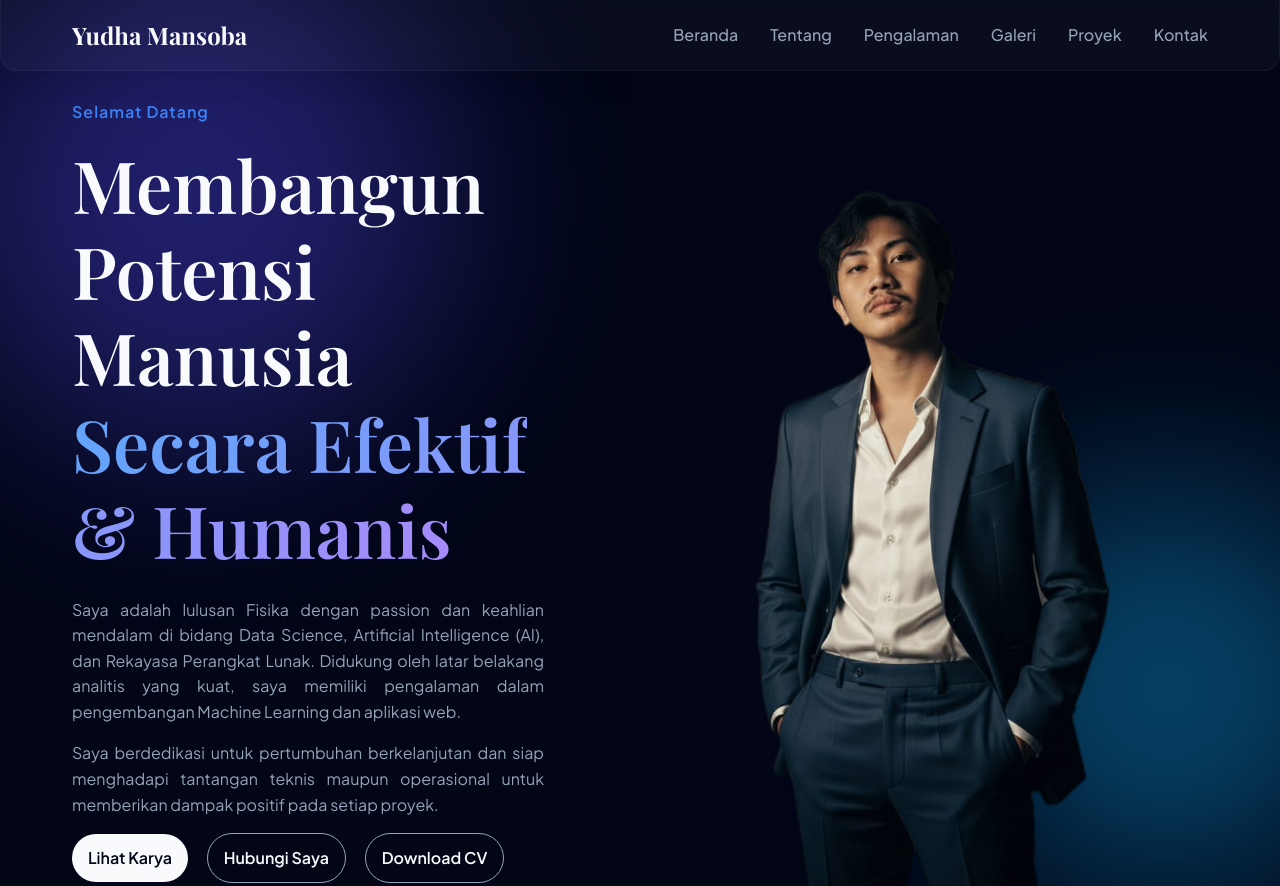
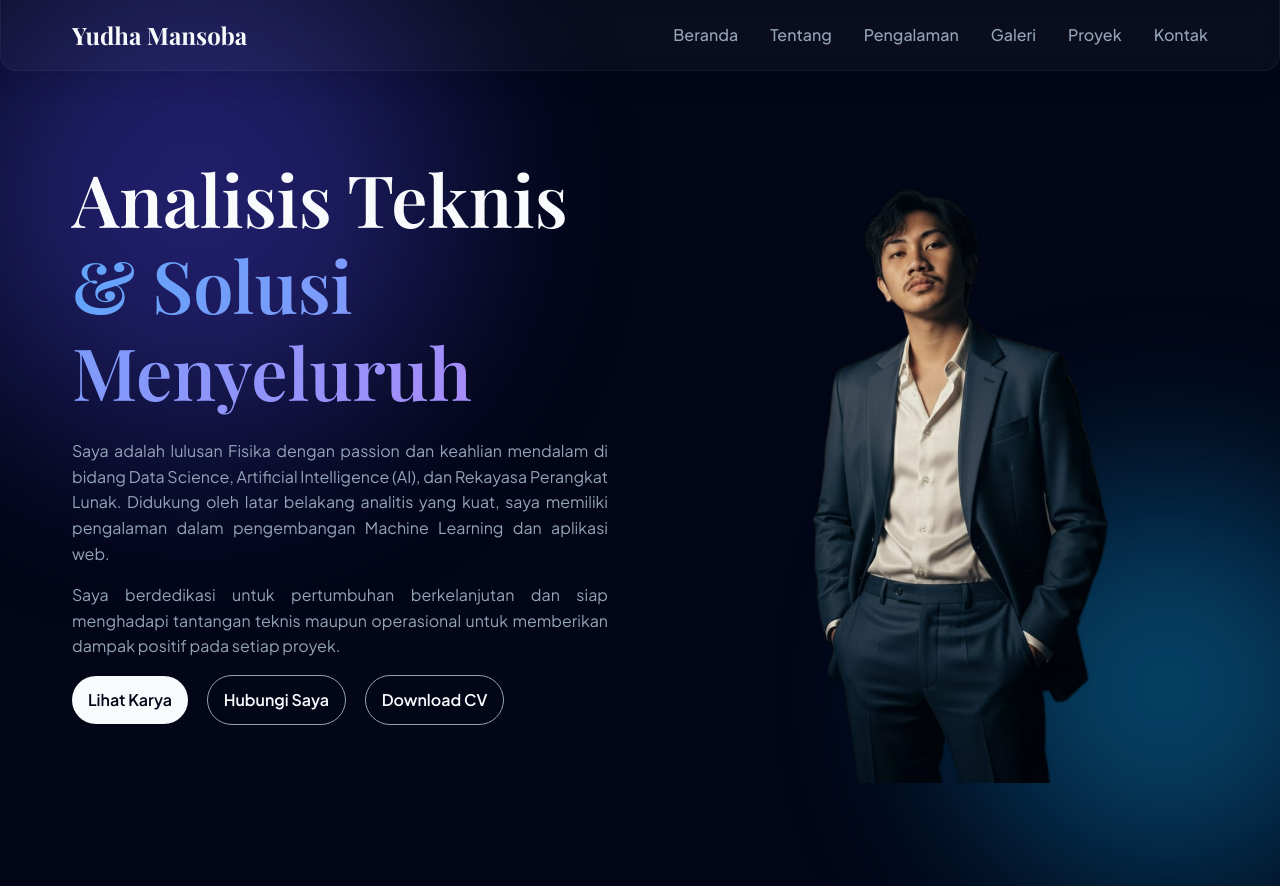
Before and after one commit to Stamvan12/portfolio, a plain HTML site: page index.html in a window 1280 px wide. Shown: the top 886 px of the page. Drawn offline with nearby package versions, Linux system fonts and the light colour scheme; a web font is replaced by a local one.

Commit message:
versi fix

```diff
--- a/index.html
+++ b/index.html
@@ -58,8 +58,7 @@
     <section id="home" class="hero">
         <div class="container hero-container">
             <div class="hero-content reveal-text">
-                <span class="subtitle">Selamat Datang</span>
-                <h1>Membangun Potensi Manusia <br> <span class="highlight">Secara Efektif & Humanis</span></h1>
+                <h1>Analisis Teknis <br> <span class="highlight">& Solusi Menyeluruh</span></h1>
                 <p>
                     Saya adalah lulusan Fisika dengan passion dan keahlian mendalam di bidang Data Science, Artificial Intelligence (AI), dan Rekayasa Perangkat Lunak. Didukung oleh latar belakang analitis yang kuat, saya memiliki pengalaman dalam pengembangan Machine Learning dan aplikasi web.
                 </p>
--- a/style.css
+++ b/style.css
@@ -229,7 +229,7 @@ p { color: var(--text-secondary); margin-bottom: 1rem; }
 }
 
 .image-wrapper {
-    width: 600px;
+    width: 500px;
     max-width: 100%;
     display: flex;
     align-items: center;
```
